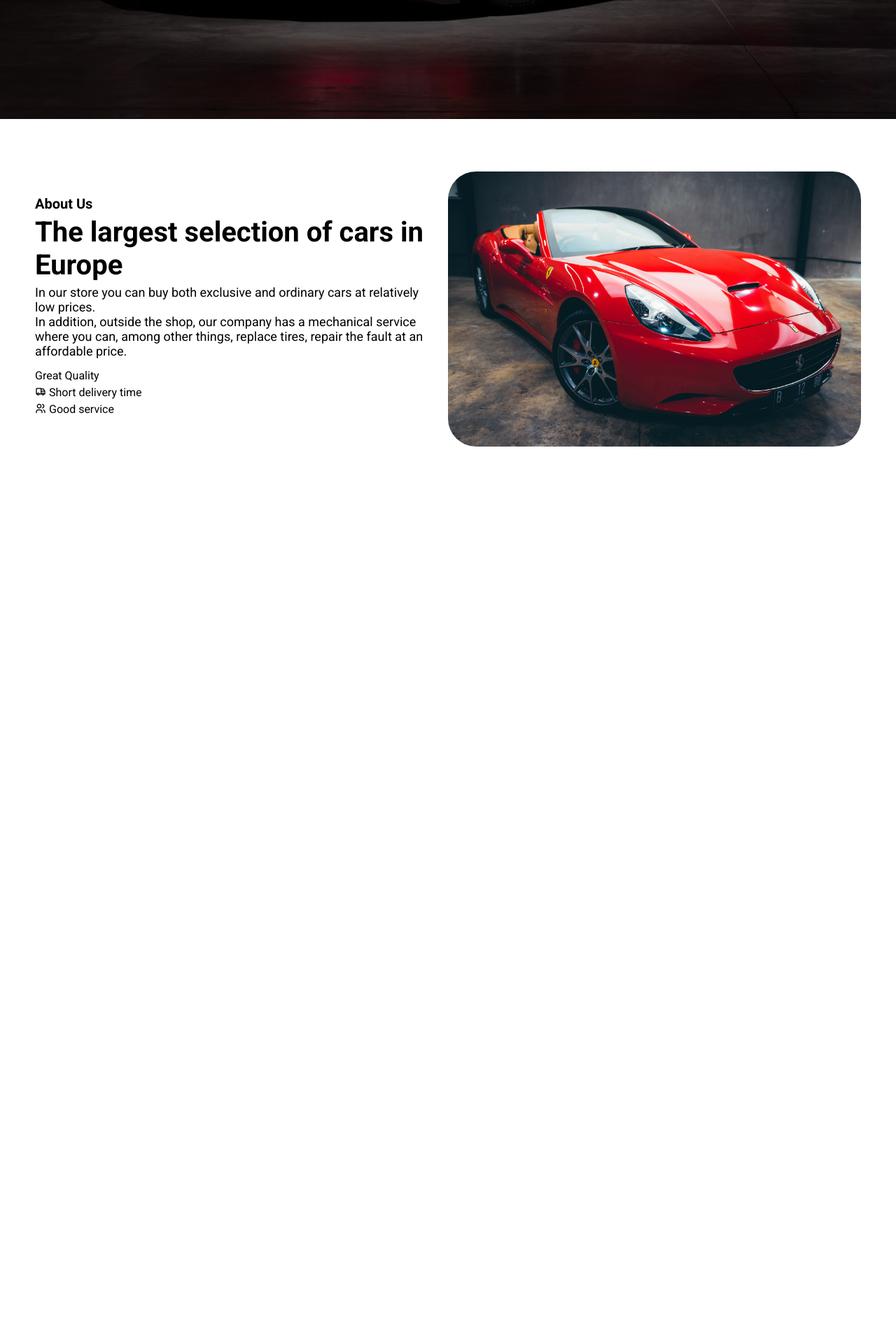
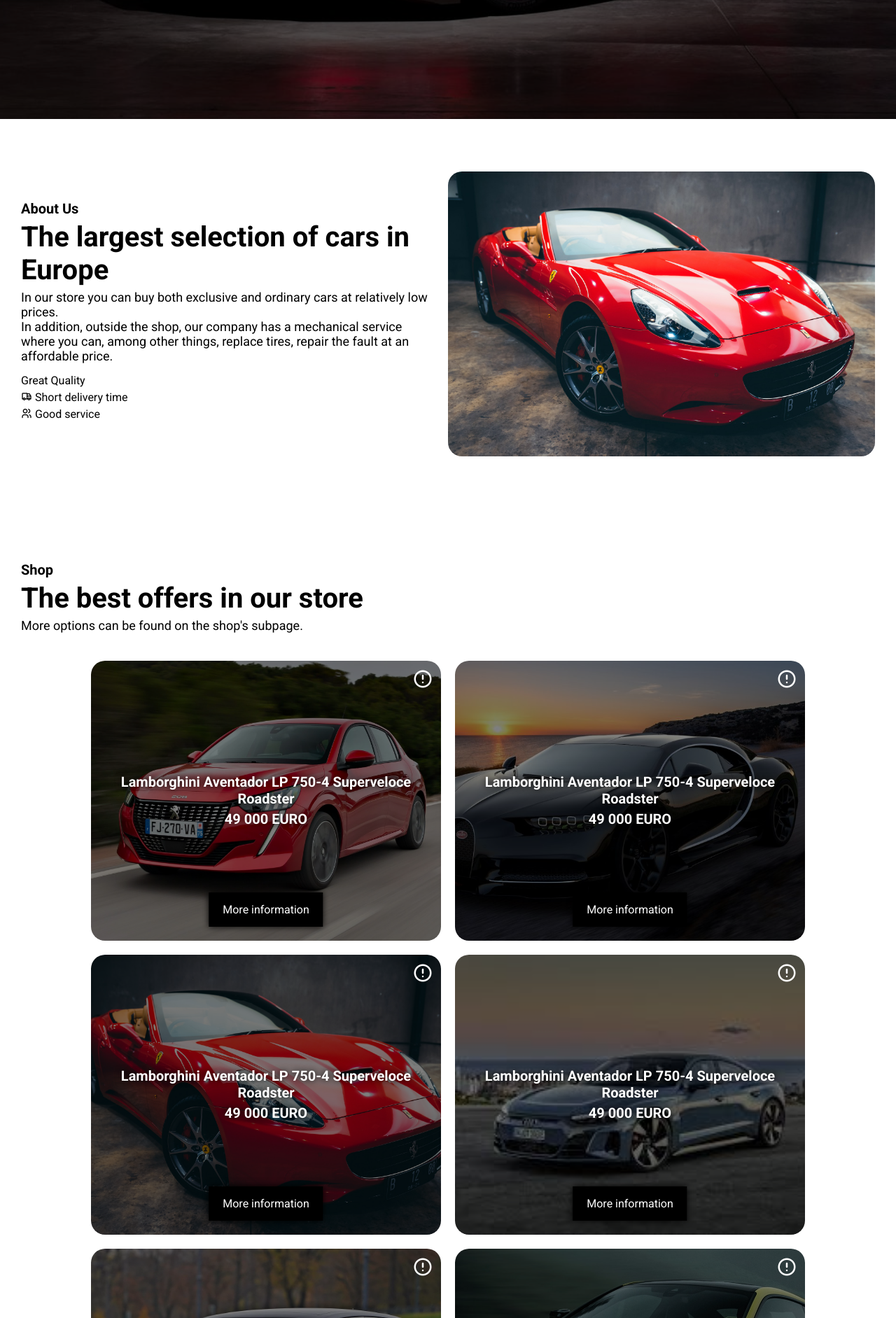
Before and after one commit to MaciejMi/CarZone, a PHP site: page / in a window 1280 px wide. Shown: the part 630-2513 px from the top of the page at 70% size. Before the commit the page ends 1268 px from the top, so only its background shows below. Run offline with PHP 8.4, Linux system fonts and the light colour scheme.

Commit message:
add shop section

```diff
--- a/css/style.css
+++ b/css/style.css
@@ -169,7 +169,7 @@
   display: flex;
   flex-direction: column;
   gap: 2rem;
-  padding: 7.5rem 5rem;
+  padding: 7.5rem 3rem;
   max-width: 1440px;
   margin: 0 auto;
 }
@@ -180,10 +180,9 @@
   gap: 0.5rem;
 }
 .section img {
-  max-height: 550px;
   -o-object-fit: cover;
      object-fit: cover;
-  border-radius: 40px;
+  border-radius: 20px;
 }
 
 .about-us__icons {
@@ -192,6 +191,132 @@
   gap: 0.5rem;
   padding: 1rem 0;
 }
+.about-us img {
+  max-height: 550px;
+}
+
+.shop__cards {
+  padding-top: 2rem;
+  display: flex;
+  justify-content: center;
+  flex-wrap: wrap;
+  gap: 2rem;
+}
+.shop__cards .card {
+  position: relative;
+  width: 100%;
+  height: 400px;
+  border-radius: 20px;
+  overflow: hidden;
+}
+.shop__cards .card__description {
+  display: flex;
+  flex-direction: column;
+  justify-content: center;
+  gap: 0.5rem;
+  position: absolute;
+  width: 100%;
+  height: 100%;
+  font-weight: bold;
+  text-align: center;
+  z-index: 100;
+  font-size: 2rem;
+  color: #fff;
+  font-weight: bold;
+  text-shadow: 0px 0px 10px #000;
+  background-color: rgba(0, 0, 0, 0.5);
+  transition: opacity 1s;
+  opacity: 1;
+  z-index: 1;
+}
+.shop__cards .card__image {
+  position: absolute;
+  top: 0;
+  left: 0;
+  right: 0;
+  bottom: 0;
+  width: 100%;
+  height: 100%;
+}
+.shop__cards .card__shadow {
+  position: absolute;
+  top: 0;
+  bottom: 0;
+  right: 0;
+  left: 0;
+}
+.shop__cards .card__text {
+  display: flex;
+  flex-direction: column;
+  align-items: center;
+  justify-content: center;
+  text-align: center;
+  position: absolute;
+  gap: 1.5rem;
+  padding: 2rem;
+  top: 0;
+  bottom: 0;
+  left: 0;
+  right: 0;
+  background-color: rgba(0, 0, 0, 0.8);
+  color: #fff;
+  -webkit-clip-path: circle(0 at 50% 90%);
+          clip-path: circle(0 at 50% 90%);
+  transition: 0.8s;
+  z-index: 10;
+}
+.shop__cards .card__text p {
+  font-size: 2rem;
+}
+.shop__cards .card__text h3 {
+  font-size: #cc1b1b;
+}
+.shop__cards .card i {
+  color: #fff;
+  font-size: 3rem;
+}
+.shop__cards .card button {
+  position: absolute;
+  right: 10px;
+  top: 10px;
+  z-index: 100;
+  cursor: crosshair;
+}
+.shop__cards .card button:hover ~ .card__description {
+  opacity: 0;
+}
+.shop__cards .card button:hover ~ .card__text {
+  -webkit-clip-path: circle(120% at 50% 90%);
+          clip-path: circle(120% at 50% 90%);
+}
+.shop__cards .card a {
+  position: absolute;
+  bottom: 2rem;
+  transform: translate(-50%);
+  padding: 1.5rem 2rem;
+  left: 50%;
+  color: #fff;
+  font-size: 1.6rem;
+  background-color: #000;
+  box-shadow: 0px 0px 9px #000;
+  z-index: 100;
+  transition: color 0.3s;
+}
+.shop .more-cars {
+  display: flex;
+  margin: 0 auto;
+  max-width: -moz-fit-content;
+  max-width: fit-content;
+  padding: 1.2rem 2rem;
+  font-size: 2rem;
+  color: #fff;
+  background-color: #000;
+  transition: transform 0.3s;
+  box-shadow: 0px 0px 9px #000;
+}
+.shop .more-cars:hover {
+  transform: scale(1.1);
+}
 
 @media (min-width: 576px) {
   .header__image .bg-shadow .text-content h1 {
@@ -199,6 +324,10 @@
   }
   .header__image .bg-shadow .text-content p {
     font-size: 2rem;
+  }
+  .shop__cards .card {
+    width: 500px;
+    height: 400px;
   }
 }
 @media (min-width: 768px) {
@@ -224,13 +353,13 @@
   .header__image .bg-shadow .text-content .button {
     padding: 1.5rem 3rem;
   }
-  .section {
+  .about-us {
     flex-direction: row;
   }
-  .section__text-box {
+  .about-us img {
     width: 50%;
   }
-  .section img {
+  .section__text-box {
     width: 50%;
   }
   .section__title {
--- a/index.html
+++ b/index.html
@@ -83,6 +83,114 @@
             </div>
             <img src="./img/about-us.jpg" alt="A red car (Ferrari) facing the recipient." class="about_us__image"></img>
         </section>
+        <section class="section shop">
+            <div class="section__text-box">
+                <h3 class="section__title">Shop</h3>
+                <h2 class="section__header">The best offers in our store</h2>
+                <p class="section__description">
+                    More options can be found on the shop's subpage.</p>
+            </div>
+            <div class="shop__cards">
+                <div class="card">
+                    <button><i class="ti ti-alert-circle"></i></button>
+                    <a href="#">More information </a>
+                    <div class="card__description">
+                        <p> Lamborghini Aventador LP 750-4 Superveloce Roadster</p>
+                        <p> 49 000 EURO</p>
+                    </div>
+                    <div class="card__text">
+                        <p> Lamborghini Aventador LP 750-4 Superveloce Roadster</p>
+                        <p> 49 000 EURO</p>
+                        <p>2019</p>
+                        <p>3000km</p>
+                        <p>3201 cm3</p>
+                    </div>
+
+                    <img src="./img/offer1.webp" class="card__image">
+                </div>
+                <div class="card">
+                    <button><i class="ti ti-alert-circle"></i></button>
+                    <a href="#">More information </a>
+                    <div class="card__description">
+                        <p> Lamborghini Aventador LP 750-4 Superveloce Roadster</p>
+                        <p> 49 000 EURO</p>
+                    </div>
+                    <div class="card__text">
+                        <p> Lamborghini Aventador LP 750-4 Superveloce Roadster</p>
+                        <p> 49 000 EURO</p>
+                        <p>2019</p>
+                        <p>3000km</p>
+                        <p>3201 cm3</p>
+                    </div>
+                    <img src="./img/offer2.jpg" class="card__image">
+                </div>
+                <div class="card">
+                    <button><i class="ti ti-alert-circle"></i></button>
+                    <a href="#">More information </a>
+                    <div class="card__description">
+                        <p> Lamborghini Aventador LP 750-4 Superveloce Roadster</p>
+                        <p> 49 000 EURO</p>
+                    </div>
+                    <div class="card__text">
+                        <p> Lamborghini Aventador LP 750-4 Superveloce Roadster</p>
+                        <p> 49 000 EURO</p>
+                        <p>2019</p>
+                        <p>3000km</p>
+                        <p>3201 cm3</p>
+                    </div>
+                    <img src="./img/about-us.jpg" class="card__image">
+                </div>
+                <div class="card">
+                    <button><i class="ti ti-alert-circle"></i></button>
+                    <a href="#">More information </a>
+                    <div class="card__description">
+                        <p> Lamborghini Aventador LP 750-4 Superveloce Roadster</p>
+                        <p> 49 000 EURO</p>
+                    </div>
+                    <div class="card__text">
+                        <p> Lamborghini Aventador LP 750-4 Superveloce Roadster</p>
+                        <p> 49 000 EURO</p>
+                        <p>2019</p>
+                        <p>3000km</p>
+                        <p>3201 cm3</p>
+                    </div>
+                    <img src="./img/offer5.jfif" class="card__image">
+                </div>
+                <div class="card">
+                    <button><i class="ti ti-alert-circle"></i></button>
+                    <a href="#">More information </a>
+                    <div class="card__description">
+                        <p> Lamborghini Aventador LP 750-4 Superveloce Roadster</p>
+                        <p> 49 000 EURO</p>
+                    </div>
+                    <div class="card__text">
+                        <p> Lamborghini Aventador LP 750-4 Superveloce Roadster</p>
+                        <p> 49 000 EURO</p>
+                        <p>2019</p>
+                        <p>3000km</p>
+                        <p>3201 cm3</p>
+                    </div>
+                    <img src="./img/offer4.webp" class="card__image">
+                </div>
+                <div class="card">
+                    <button><i class="ti ti-alert-circle"></i></button>
+                    <a href="#">More information </a>
+                    <div class="card__description">
+                        <p> Lamborghini Aventador LP 750-4 Superveloce Roadster</p>
+                        <p> 49 000 EURO</p>
+                    </div>
+                    <div class="card__text">
+                        <p> Lamborghini Aventador LP 750-4 Superveloce Roadster</p>
+                        <p> 49 000 EURO</p>
+                        <p>2019</p>
+                        <p>3000km</p>
+                        <p>3201 cm3</p>
+                    </div>
+                    <img src="./img/offer3.jpg" class="card__image">
+                </div>
+            </div>
+            <a class = "more-cars" href="#">More</a>
+        </section>
     </main>
     <script src="./js/main.js"></script>
 </body>
--- a/scss/__colors.scss
+++ b/scss/__colors.scss
@@ -1,3 +1,4 @@
 $text-color: #000;
 $background-color: #fff;
 $red: #cc1b1b;
+$red-light: rgb(255, 61, 61);
--- a/scss/style.scss
+++ b/scss/style.scss
@@ -182,7 +182,7 @@
 	display: flex;
 	flex-direction: column;
 	gap: 2rem;
-	padding: 7.5rem 5rem;
+	padding: 7.5rem 3rem;
 	max-width: 1440px;
 	margin: 0 auto;
 	&__text-box {
@@ -192,9 +192,8 @@
 		gap: 0.5rem;
 	}
 	img {
-		max-height: 550px;
 		object-fit: cover;
-		border-radius: 40px;
+		border-radius: 20px;
 	}
 }
 
@@ -204,6 +203,131 @@
 		flex-direction: column;
 		gap: 0.5rem;
 		padding: 1rem 0;
+	}
+	img {
+		max-height: 550px;
+	}
+}
+
+.shop {
+	&__cards {
+		padding-top: 2rem;
+		display: flex;
+		justify-content: center;
+		flex-wrap: wrap;
+		gap: 2rem;
+		.card {
+			position: relative;
+			width: 100%;
+			height: 400px;
+			border-radius: 20px;
+			overflow: hidden;
+			&__description {
+				display: flex;
+				flex-direction: column;
+				justify-content: center;
+				gap: 0.5rem;
+				position: absolute;
+				width: 100%;
+				height: 100%;
+				font-weight: bold;
+				text-align: center;
+				z-index: 100;
+				font-size: 2rem;
+				color: #fff;
+				font-weight: bold;
+				text-shadow: 0px 0px 10px #000;
+				background-color: rgba(0, 0, 0, 0.5);
+				transition: opacity 1s;
+				opacity: 1;
+				z-index: 1;
+			}
+			&__image {
+				position: absolute;
+				top: 0;
+				left: 0;
+				right: 0;
+				bottom: 0;
+				width: 100%;
+				height: 100%;
+			}
+			&__shadow {
+				position: absolute;
+				top: 0;
+				bottom: 0;
+				right: 0;
+				left: 0;
+			}
+			&__text {
+				display: flex;
+				flex-direction: column;
+				align-items: center;
+				justify-content: center;
+				text-align: center;
+				position: absolute;
+				gap: 1.5rem;
+				padding: 2rem;
+				top: 0;
+				bottom: 0;
+				left: 0;
+				right: 0;
+				background-color: rgba(0, 0, 0, 0.8);
+				color: #fff;
+				clip-path: circle(0 at 50% 90%);
+				transition: 0.8s;
+				z-index: 10;
+				p {
+					font-size: 2rem;
+				}
+				h3 {
+					font-size: c.$red;
+				}
+			}
+			i {
+				color: #fff;
+				font-size: 3rem;
+			}
+			button {
+				position: absolute;
+				right: 10px;
+				top: 10px;
+				z-index: 100;
+				cursor: crosshair;
+			}
+			button:hover ~ .card__description {
+				opacity: 0;
+			}
+			button:hover ~ .card__text {
+				clip-path: circle(120% at 50% 90%);
+			}
+			a {
+				position: absolute;
+				bottom: 2rem;
+				transform: translate(-50%);
+				padding: 1.5rem 2rem;
+				left: 50%;
+				color: #fff;
+				font-size: 1.6rem;
+				background-color: #000;
+				box-shadow: 0px 0px 9px #000;
+				z-index: 100;
+				transition: color 0.3s;
+			}
+		}
+	}
+	.more-cars {
+		display: flex;
+		margin: 0 auto;
+		max-width: fit-content;
+		padding: 1.2rem 2rem;
+		font-size: 2rem;
+		color: c.$background-color;
+		background-color: #000;
+		transition: transform 0.3s;
+		box-shadow: 0px 0px 9px #000;
+		&:hover {
+			transform: scale(1.1);
+		}
 	}
 }
 
@@ -219,6 +343,14 @@
 						font-size: 2rem;
 					}
 				}
+			}
+		}
+	}
+	.shop {
+		&__cards {
+			.card {
+				width: 500px;
+				height: 400px;
 			}
 		}
 	}
@@ -265,14 +397,19 @@
 			}
 		}
 	}
+
+	.about-us {
+		flex-direction: row;
+		img {
+			width: 50%;
+		}
+	}
+
 	.section {
-		flex-direction: row;
 		&__text-box {
 			width: 50%;
 		}
-		img {
-			width: 50%;
-		}
+
 		&__title {
 			font-size: 2rem;
 		}
```
Also changed, not shown: 1 other file.
